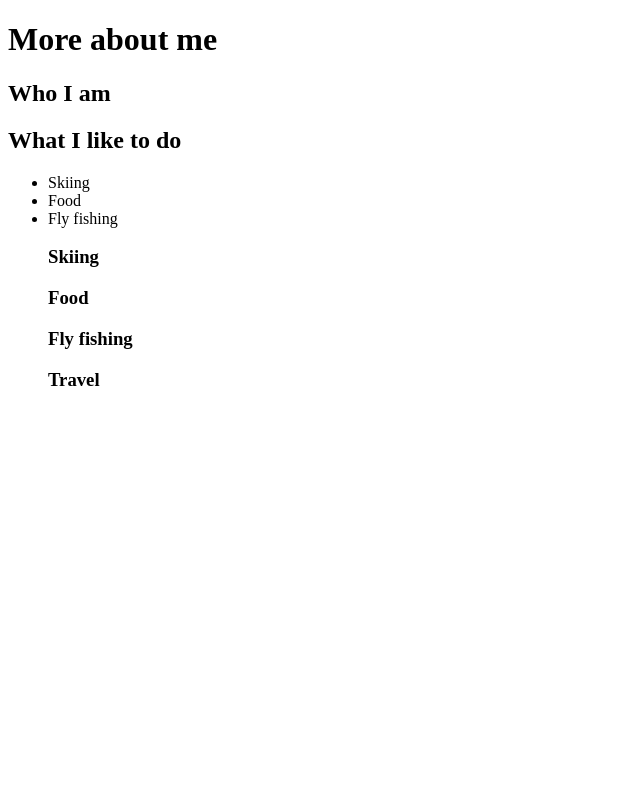
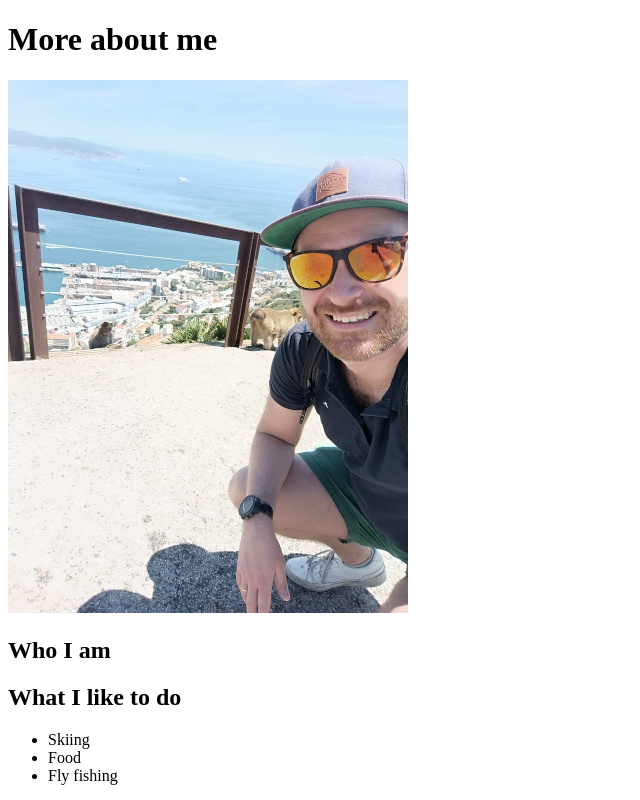
Before and after one commit to HaggeBear/HaggeBear-portfolio, a plain HTML site: page pages/about.html in a window 1280 px wide. Shown: the top 800 px of the page, without its empty margins (0-640 px from the left). Drawn offline with Linux system fonts and the light colour scheme.

Commit message:
made the image work in about.html

```diff
--- a/pages/about.html
+++ b/pages/about.html
@@ -8,7 +8,7 @@
 <body>
     <h1>More about me</h1>
 
-    <a img src="../img/Malcolm_small.jpg" alt="Picture of me and some monkeys">
+    <img src="../img/Malcolm_small.jpg" alt="Picture of me and some monkeys">
     <h2>Who I am</h2>
 
 
```
Also changed, not shown: index.html (+1 -1 lines).
